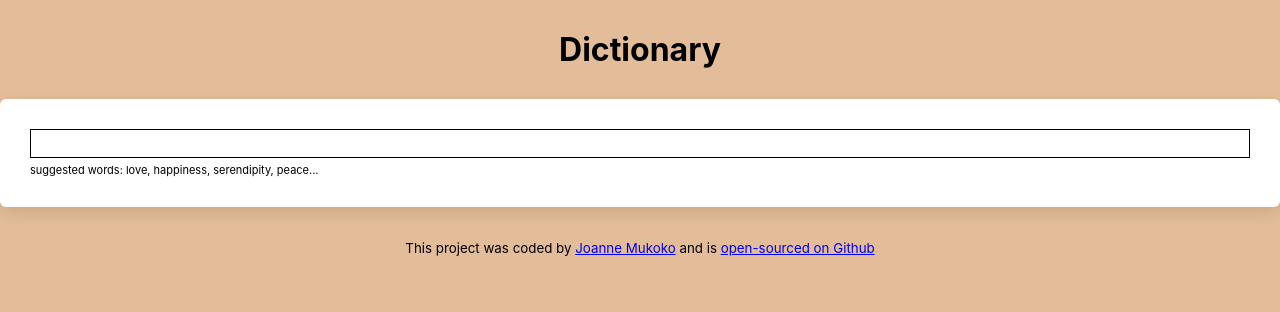
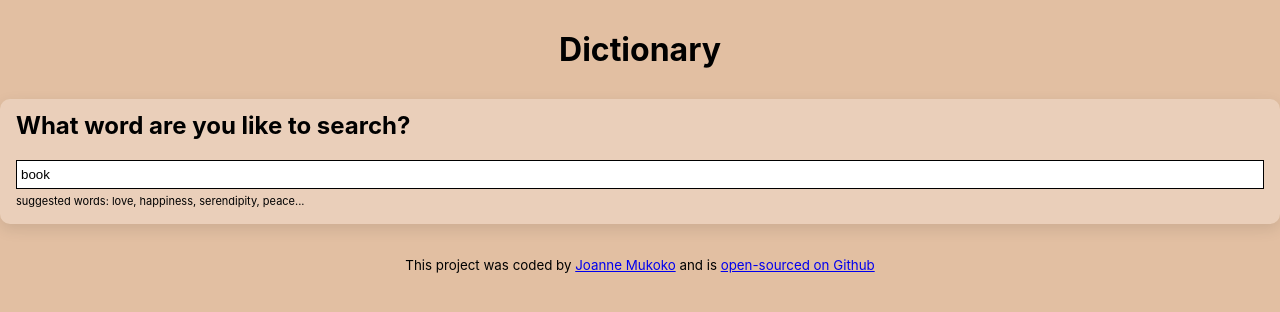
Before and after one commit to joannemukoko/react-dictionary-app, a React (Create React App) app: page / in a window 1280 px wide. Shown: the top 312 px of the page. Built offline with nearby package versions, Linux system fonts and the light colour scheme; no server answers.

Commit message:
Edited the css and changed the colours

```diff
--- a/src/App.css
+++ b/src/App.css
@@ -1,5 +1,5 @@
 body {
-  background: #e3bc99;
+  background: #e2bfa2;
 }
 .App-header {
   text-align: center;
--- a/src/Dictionary.css
+++ b/src/Dictionary.css
@@ -4,9 +4,9 @@
 }
 
 .Dictionary section {
-  background: white;
-  padding: 30px;
-  border-radius: 6px;
+  background: rgba(255, 255, 255, 0.25);
+  padding: 16px;
+  border-radius: 10px;
   box-shadow: 0px 5px 15px rgba(0, 0, 0, 0.1);
   margin: 20px 0;
 }
@@ -21,3 +21,8 @@
   font-size: 11px;
   margin-top: 5px;
 }
+
+.Dictionary h2,
+h3 {
+  margin-top: -4px;
+}
--- a/src/Dictionary.js
+++ b/src/Dictionary.js
@@ -38,8 +38,13 @@ export default function Dictionary(props) {
     return (
       <div className="Dictionary">
         <section>
+          <h2>What word are you like to search?</h2>
           <form onSubmit={handleSubmit}>
-            <input type="search" onChange={handleKeywordChange} />
+            <input
+              type="search"
+              onChange={handleKeywordChange}
+              defaultValue={props.defaultKeyword}
+            />
           </form>
           <div className="hint">
             suggested words: love, happiness, serendipity, peace...
--- /dev/null
+++ b/src/Meaning.css
@@ -0,0 +1,15 @@
+.Meaning h3 {
+  font-size: 30px;
+  line-height: 1.5;
+  font-weight: bold;
+}
+
+.Meaning .definition {
+  font-weight: bold;
+}
+
+.Meaning .example {
+  font-size: 15px;
+  opacity: 0.7;
+  font-style: italic;
+}
--- a/src/Meaning.js
+++ b/src/Meaning.js
@@ -1,5 +1,6 @@
 import React from "react";
 import Synonyms from "./Synonyms";
+import "./Meaning.css";
 
 export default function Meaning(props) {
   console.log(props.meaning);
@@ -9,12 +10,11 @@ export default function Meaning(props) {
       {props.meaning.definitions.map(function (definition, index) {
         return (
           <div key={index}>
-            <p>
-              <strong>Definition:</strong> {definition.definition}
-              <br />
-              <strong> Example:</strong> {definition.example}
+            <div className="definition">{definition.definition}</div>
+            <div className="example">
+              {definition.example}
               <Synonyms synonyms={definition.synonyms} />
-            </p>
+            </div>
           </div>
         );
       })}
--- /dev/null
+++ b/src/Phonetic.css
@@ -0,0 +1,23 @@
+.Phonetic {
+  margin: 20px 0;
+}
+.Phonetic a {
+  border: 1px solid;
+  text-decoration: none;
+  padding: 10px 20px;
+  font-size: 12px;
+  font-weight: bold;
+  margin-right: 10px;
+  border-radius: 20px;
+  transition: all 150ms ease-in-out;
+}
+
+.Phonetic a:hover {
+  background: #e3bc99;
+  color: white;
+}
+
+.phonetic .text {
+  opacity: 0.7;
+  font-weight: bold;
+}
--- a/src/Phonetic.js
+++ b/src/Phonetic.js
@@ -1,4 +1,5 @@
 import React from "react";
+import "./Phonetic.css";
 
 export default function Phonetic(props) {
   return (
@@ -6,8 +7,7 @@ export default function Phonetic(props) {
       <a href={props.phonetic.audio} target="_blank" rel="noreferrer">
         Listen
       </a>
-      <br />
-      {props.phonetic.text}
+      <span className="text">{props.phonetic.text}</span>
     </div>
   );
 }
--- a/src/Synonyms.js
+++ b/src/Synonyms.js
@@ -1,4 +1,5 @@
 import React from "react";
+import "./Synonyms.css";
 
 export default function Synonyms(props) {
   if (props.synonyms) {
```
Also changed, not shown: src/Synonyms.css (added), src/words.png (added).
